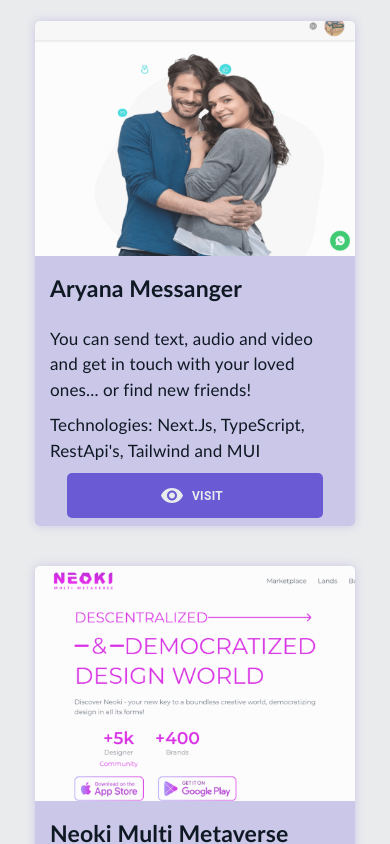
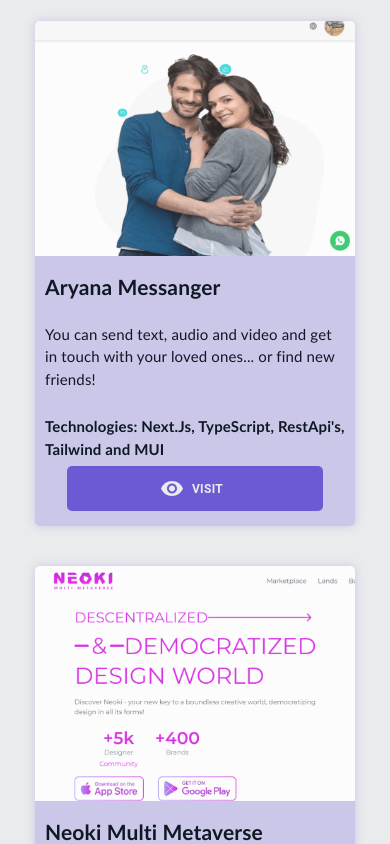
Before and after one commit to sina-olfati/sina-olfati-site, a React (Create React App) app: page / in a window 390 px wide. Shown: the part 6262-7106 px from the top of the page. Built offline with nearby package versions, Linux system fonts and the light colour scheme; a web font is replaced by a local one.

Commit message:
Portfolio: texts size fixed

```diff
--- a/src/screens/Portfolio.css
+++ b/src/screens/Portfolio.css
@@ -97,25 +97,41 @@
 
 .description {
     /* border: solid 1px red; */
+    width: 100%;
     display: flex;
     flex-direction: column;
     align-items: start;
     justify-content: center;
 }
 .description h1 {
-    font-size: 30px;
+    font-size: 25px;
     font-weight: 600;
     margin-bottom: 20px;
 }
 .description h2 {
-    font-size: 20px;
+    font-size: 17px;
     font-weight: 400;
     margin-bottom: 10px;
 }
-.description h3 {
-    font-size: 20px;
-    font-weight: 400;
-    margin-bottom: 10px;
+
+.bottom-description {
+    /* border: solid 1px red; */
+    width: 100%;
+    height: 40%;
+    display: flex;
+    flex-direction: column;
+    align-items: start;
+    justify-content: space-between;
+}
+.bottom-description h3 {
+    /* border: solid 1px red; */
+    width: 100%;
+    font-size: 17px;
+    font-weight: 600;
+    text-align: left;
+}
+.visit-button {
+    width: fit-content;
 }
 
 @media only screen and (max-width: 1140px) {
@@ -133,17 +149,17 @@
         height: 235px;
     }
     .card-text {
-        padding: 15px;
+        padding: 15px 10px;
         height: 270px;
     }
     .card-text h1 {
-        font-size: 23px;
+        font-size: 21px;
         font-weight: 600;
     }
     .card-text h2 {
-        font-size: 17px;
+        font-size: 15px;
     }
     .card-text h3 {
-        font-size: 17px;
+        font-size: 15px;
     }
 }
--- a/src/screens/Portfolio.tsx
+++ b/src/screens/Portfolio.tsx
@@ -102,17 +102,13 @@ const Portfolio = () => {
               <div className="description">
                 <h1>{t(`portfolio-${item.num}-name`)}</h1>
                 <h2>{t(`portfolio-${item.num}-description`)}</h2>
-                <h3>{t(`portfolio-${item.num}-technologies`)}</h3>
               </div>
 
-              <div className="visit-button">
-                <MTButton
-                  text={"portfolio-visit"}
-                  href={item.link}
-                  download={""}
-                  icon1={<OpenInNewIcon />}
-                  icon2={<RemoveRedEyeIcon />}
-                />
+              <div className="bottom-description">
+                <h3>{t(`portfolio-${item.num}-technologies`)}</h3>
+                <div className="visit-button">
+                  <MTButton text={"portfolio-visit"} href={item.link} download={""} icon1={<OpenInNewIcon />} icon2={<RemoveRedEyeIcon />} />
+                </div>
               </div>
             </div>
           </div>
```
